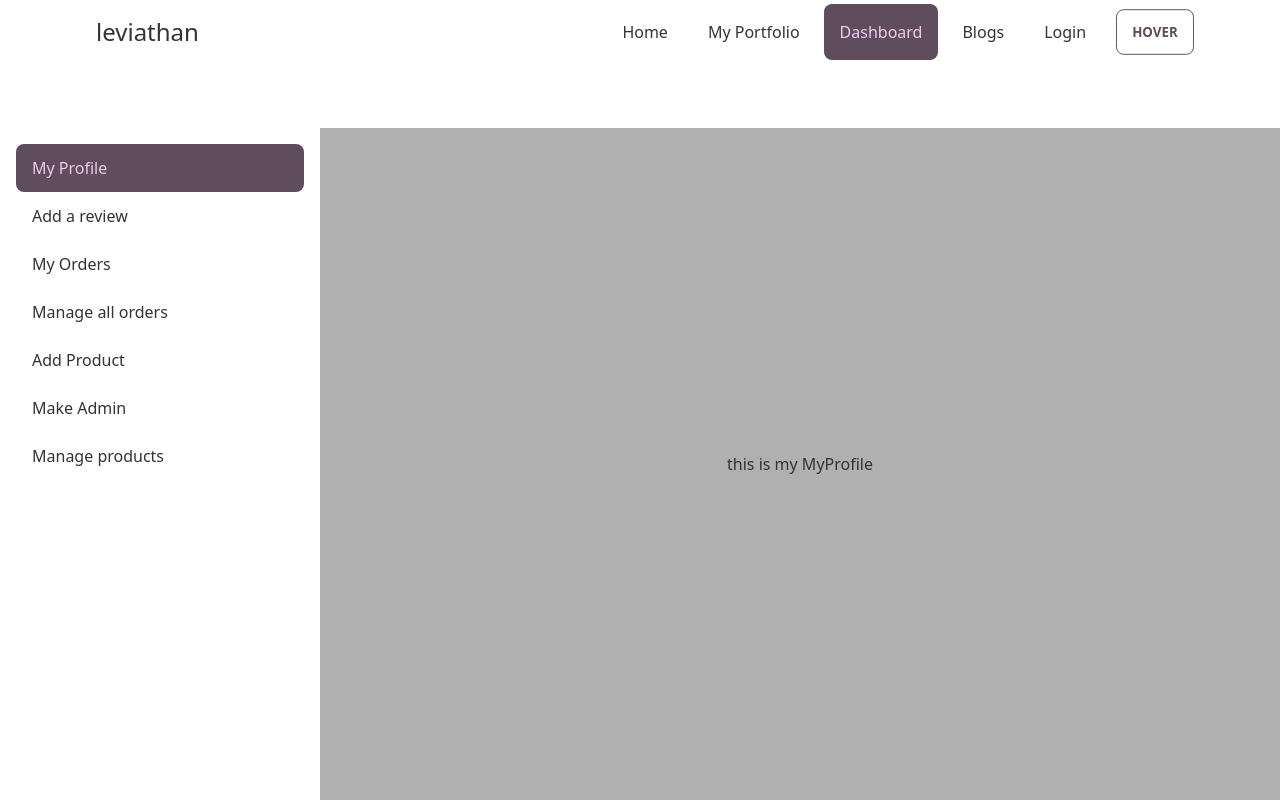
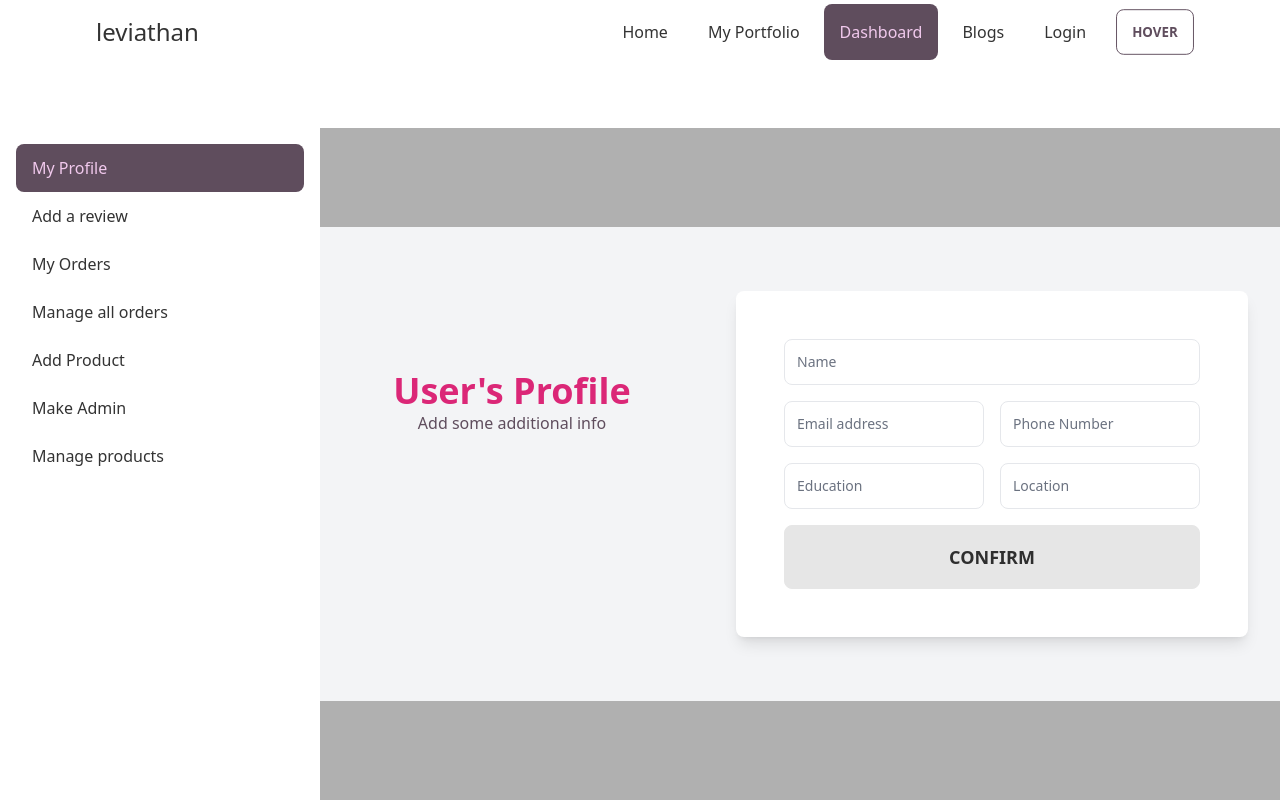
Before and after one commit to Raiyan109/manufacturer-website, a React (Create React App) app: page /dashboard/my-profile in a window 1280 px wide. Built offline with nearby package versions, Linux system fonts and the light colour scheme; no server answers.

Commit message:
myprofile ui

```diff
--- a/src/Pages/Dashboard/AddAProduct.js
+++ b/src/Pages/Dashboard/AddAProduct.js
@@ -1,9 +1,70 @@
-import React from 'react';
+import React, { useState } from 'react';
+import { useForm } from 'react-hook-form';
+import fetcher from '../../api';
+import axios from "axios";
 
 const AddAProduct = () => {
+
+    const [imageUrl, setImageUrl] = useState('')
+    const [loading, setLoading] = useState(false)
+
+    const { register, handleSubmit, reset } = useForm();
+
+    const onSubmit = async (data) => {
+
+        const productData = {
+            ...data,
+            image: imageUrl,
+
+        }
+        const res = await fetcher.post('part', productData)
+        console.log(res);
+        reset()
+        setImageUrl('')
+    }
+
+    const handleUploadImage = (event) => {
+        setLoading(true)
+        const image = event.target.files[0];
+
+        const formData = new FormData()
+
+        formData.set('image', image)
+
+        axios.post('https://api.imgbb.com/1/upload?key=4cf62e42525cbf72d4c7ec85ca313c4a', formData)
+            .then((res) => {
+                setImageUrl(res.data.data.display_url)
+                setLoading(false)
+            }).catch((error) => {
+                console.log(error);
+            })
+    }
     return (
         <div>
-            <h1>this is add a product</h1>
+            <div className='h-screen my-2  flex justify-center items-center'>
+                <form className='w-full max-w-xs bg-white flex flex-col py-5 px-8 rounded-lg shadow-lg' onSubmit={handleSubmit(onSubmit)}>
+
+                    <input placeholder='Name' className='text-gray-700 shadow border rounded border-gray-300 focus:outline-none focus:shadow-outline py-1 px-3 mb-3' {...register("name", { required: true, maxLength: 20 })} />
+                    <textarea placeholder='Description' className='text-gray-700 shadow border rounded border-gray-300 focus:outline-none focus:shadow-outline py-1 px-3 mb-3' {...register("description")} />
+
+                    <input placeholder='Available Quantity' className='text-gray-700 shadow border rounded border-gray-300 focus:outline-none focus:shadow-outline py-1 px-3 mb-3' {...register("availableQuantity")} />
+
+                    <input placeholder='Price' className='text-gray-700 shadow border rounded border-gray-300 focus:outline-none focus:shadow-outline py-1 px-3 mb-3' type="number" {...register("price")} />
+
+                    <input placeholder='Min. Order Quantity' className='text-gray-700 shadow border rounded border-gray-300 focus:outline-none focus:shadow-outline py-1 px-3 mb-3' type="number" {...register("minOrderQuantity")} />
+
+                    <div className="form-control">
+                        <label htmlFor="image">Upload Image </label>
+                        <input placeholder='Photo URL' id='image' className='text-gray-700 shadow border rounded border-gray-300 focus:outline-none focus:shadow-outline py-1 px-3 mb-3' type="file"
+                            onChange={handleUploadImage}
+                        />
+                    </div>
+
+                    <input className='bg-blue-500 hover:bg-blue-700 text-white font-bold rounded py-2 px-4'
+                        disabled={!imageUrl ? true : false}
+                        type="submit" value='Add new item' />
+                </form>
+            </div>
         </div>
     );
 };
--- a/src/Pages/Dashboard/AddReview.js
+++ b/src/Pages/Dashboard/AddReview.js
@@ -1,12 +1,15 @@
 import React from 'react';
 import { useForm } from 'react-hook-form';
+import fetcher from '../../api';
 
 const AddReview = () => {
 
     const { register, handleSubmit, reset } = useForm();
 
-    const onSubmit = (data) => {
-        console.log(data);
+    const onSubmit = async (data) => {
+        const res = await fetcher.post('review', data)
+        console.log(res);
+        reset()
     }
     return (
 
--- a/src/Pages/Dashboard/MyProfile.js
+++ b/src/Pages/Dashboard/MyProfile.js
@@ -1,9 +1,84 @@
 import React from 'react';
+import { useAuthState } from 'react-firebase-hooks/auth';
+import auth from '../../firebase.init';
 
 const MyProfile = () => {
+
+    const [user, loading, error] = useAuthState(auth);
     return (
         <div>
-            <h1>this is my MyProfile</h1>
+            <section class="bg-gray-100">
+                <div class="max-w-screen-xl px-4 py-16 mx-auto sm:px-6 lg:px-8">
+                    <div class="grid grid-cols-1 gap-x-16 gap-y-8 lg:grid-cols-5">
+                        <div class="lg:py-12 lg:col-span-2">
+                            <div class="mt-8">
+                                <h2 class="text-4xl font-bold text-pink-600 text-center"> User's Profile </h2>
+                                <p className='text-center text-primary'>Add some additional info</p>
+                            </div>
+                        </div>
+
+                        <div class="p-8 bg-white rounded-lg shadow-lg lg:p-12 lg:col-span-3">
+                            <form class="space-y-4">
+                                <div>
+                                    <label class="sr-only" for="name">Name</label>
+                                    <input class="w-full p-3 text-sm border-gray-200 rounded-lg"
+                                        disabled
+                                        value={user?.displayName || ''}
+                                        placeholder="Name" type="text" id="name" />
+                                </div>
+
+                                <div class="grid grid-cols-1 gap-4 sm:grid-cols-2">
+                                    <div>
+                                        <label class="sr-only" for="email">Email</label>
+                                        <input
+                                            class="w-full p-3 text-sm border-gray-200 rounded-lg"
+                                            placeholder="Email address"
+                                            disabled
+                                            value={user?.email || ''}
+                                            type="email"
+                                            id="email"
+                                        />
+                                    </div>
+
+                                    <div>
+                                        <label class="sr-only" for="phone">Phone</label>
+                                        <input
+                                            class="w-full p-3 text-sm border-gray-200 rounded-lg"
+                                            placeholder="Phone Number"
+                                            type="tel"
+                                            id="phone"
+                                        />
+                                    </div>
+                                </div>
+                                <div class="grid grid-cols-1 gap-4 sm:grid-cols-2">
+                                    <div>
+                                        <label class="sr-only" for="education">Education</label>
+                                        <input
+                                            class="w-full p-3 text-sm border-gray-200 rounded-lg"
+                                            placeholder="Education"
+                                            type="text"
+                                            id="education"
+                                        />
+                                    </div>
+
+                                    <div>
+                                        <label class="sr-only" for="location">location</label>
+                                        <input
+                                            class="w-full p-3 text-sm border-gray-200 rounded-lg"
+                                            placeholder="Location"
+                                            type="text"
+                                            id="location"
+                                        />
+                                    </div>
+                                </div>
+                                <div className="form-control">
+                                    <button type='submit' class="btn btn-xs sm:btn-sm md:btn-md lg:btn-lg">Confirm</button>
+                                </div>
+                            </form>
+                        </div>
+                    </div>
+                </div>
+            </section>
         </div>
     );
 };
--- a/src/Pages/Home/Purchase.js
+++ b/src/Pages/Home/Purchase.js
@@ -37,7 +37,7 @@ const Purchase = () => {
         <div>
             <div className=''>
                 <img
-                    alt="Modded Bike"
+                    alt=""
                     src={purchase.img}
                     class=" inset-0 object-cover w-full h-full transition-opacity group-hover:opacity-90"
                 />
```
